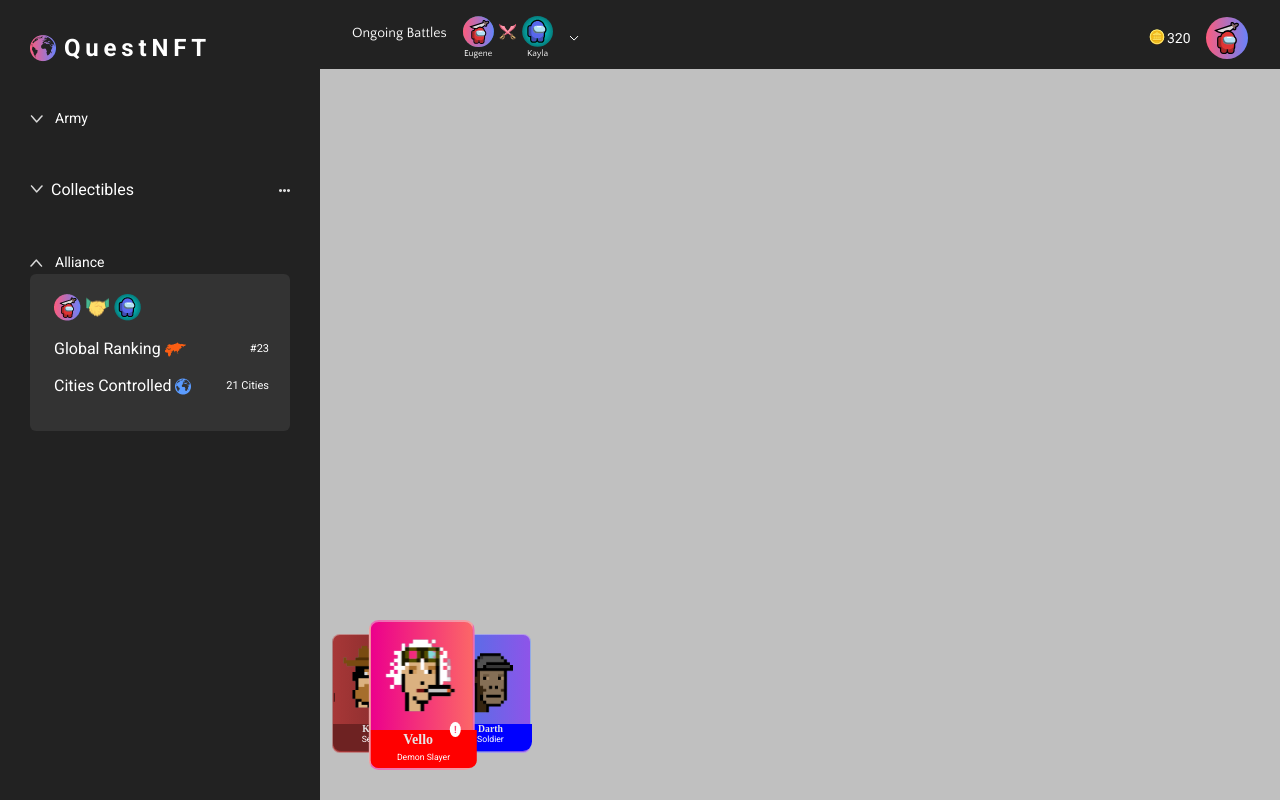
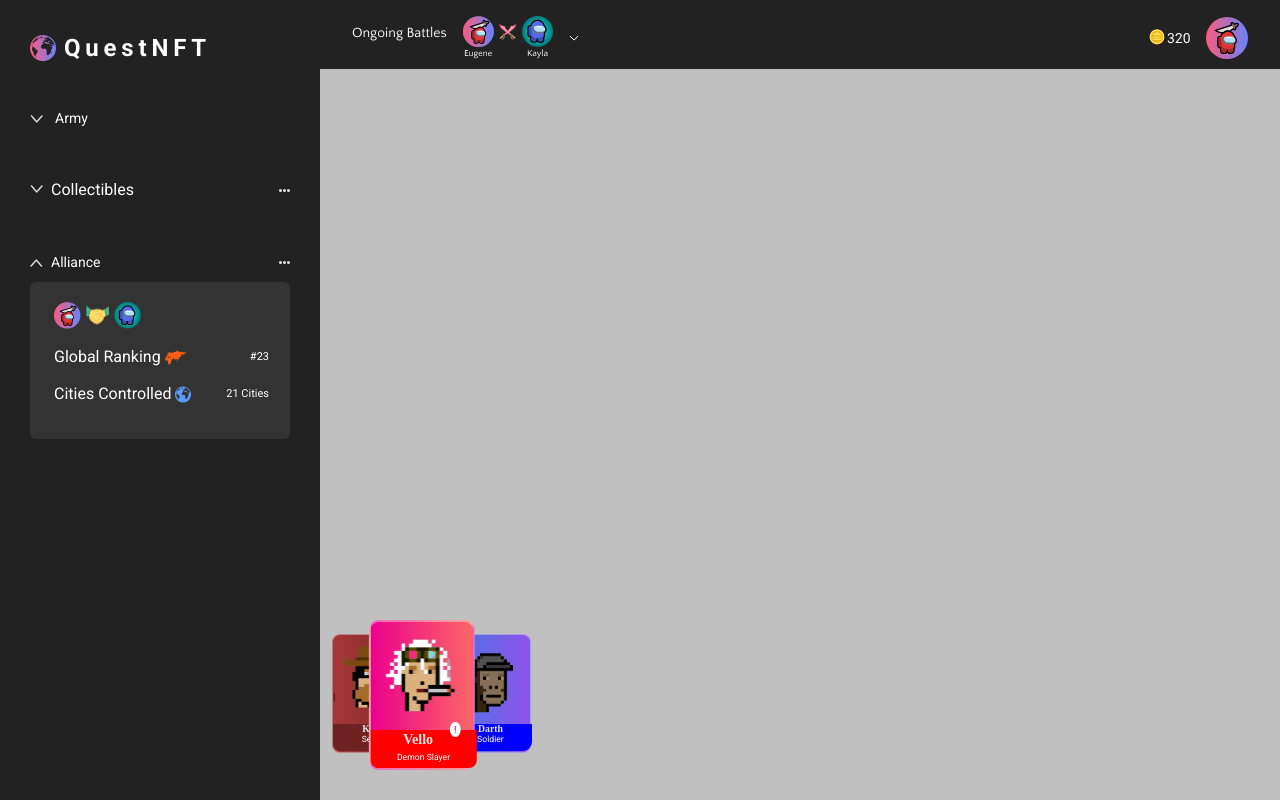
Before and after one commit to Phosah/vue_nft_project, a Vue app: page / in a window 1280 px wide. Built offline with nearby package versions, Linux system fonts and the light colour scheme.

Commit message:
Updated Readme.md and Added dot icon to Alliance Component

```diff
--- a/src/components/AllianceComponent.vue
+++ b/src/components/AllianceComponent.vue
@@ -1,12 +1,13 @@
 <template>
   <div id="alliance-comp">
-    <img
-      src="@/assets/allianceComponent/caret.png"
-      @click="showAllianceMood"
-      ref="caret"
-      class="caret"
-    />
-    <span class="alliance-heading">Alliance</span>
+    <div class="d-flex justify-content-between my-2">
+        <div class="d-flex align-items-center">
+            <div @click="showAllianceMood" class="me-2 caret" ref="caret"><img src="@/assets/allianceComponent/caret.png" alt="Arrow icon" ></div>
+            <div class="alliance-heading">Alliance</div>
+        </div>
+        <div><img src="@/assets/dots.png" alt="Dot icon"></div>
+    </div>
+
     <div class="allianceComp" v-if="showAlliance">
       <div class="mb-3 d-flex justify-content-start">
         <img class="ms-4" src="@/assets/allianceComponent/group-0.png" />
@@ -72,7 +73,6 @@ export default {
 
 .alliance-heading {
   font-size: 0.875rem;
-  margin-left: 0.75rem;
 }
 .caret{
   transform: rotate(0deg);
```
Also changed, not shown: 1 other file (tests, documents, lock files or other folders).
